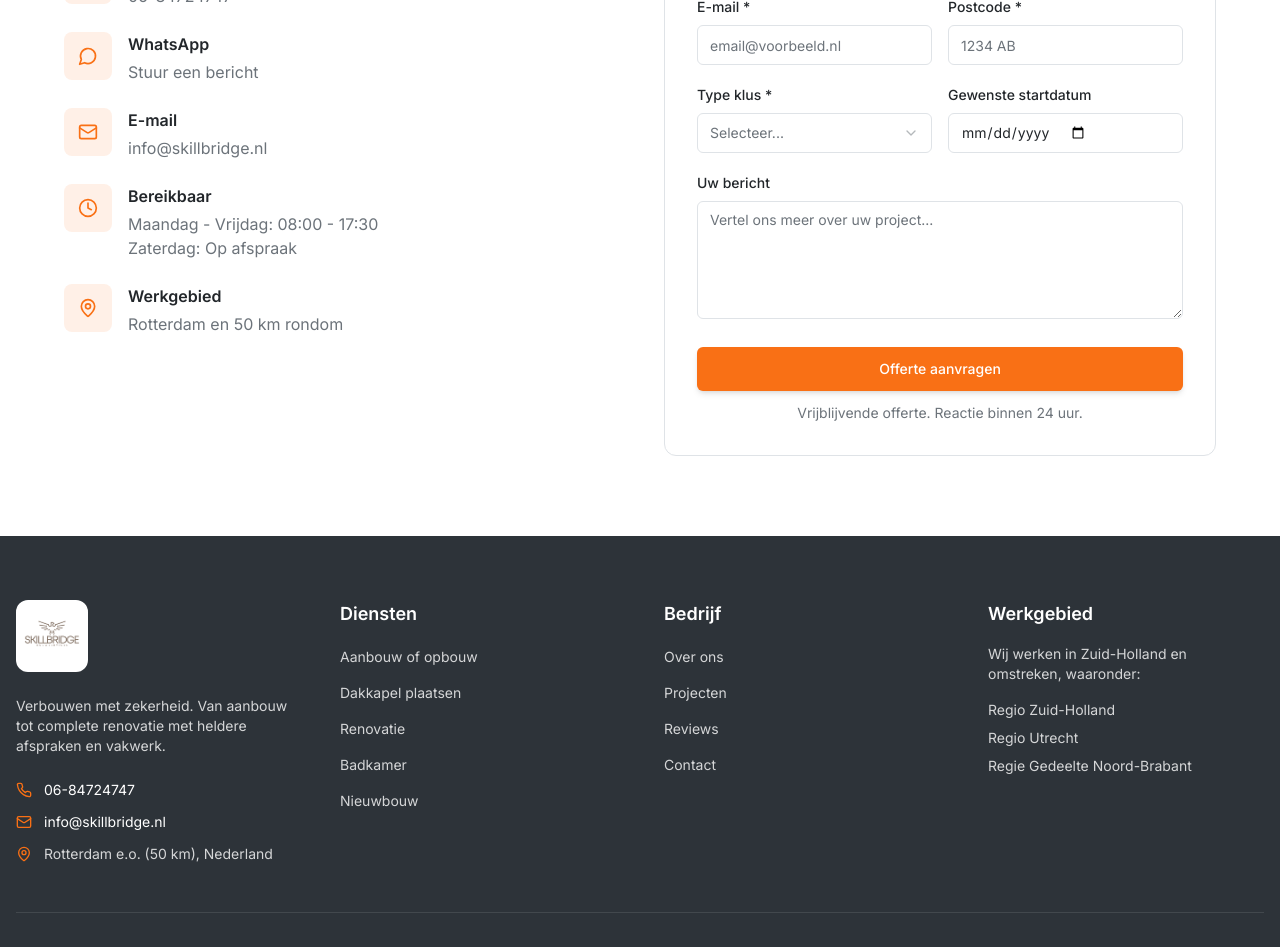
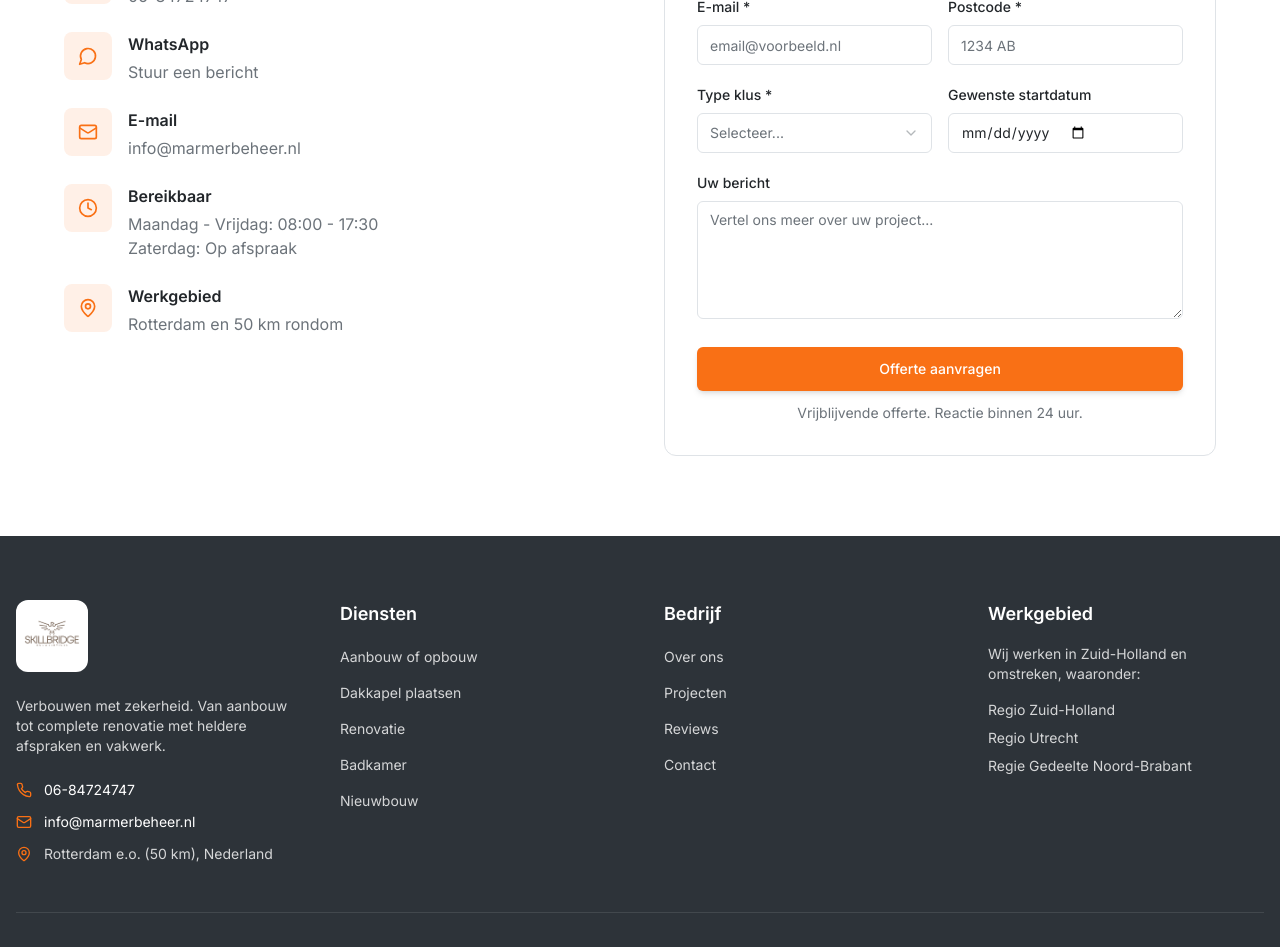
Before and after one commit to LOCO10567/skillbridge-solutions, a React (Vite) app: page /contact in a window 1280 px wide. Shown: the part 660-1607 px from the top of the page. Built offline with nearby package versions, Linux system fonts and the light colour scheme; the HTML template or start-up script is replaced by a standard one.

Commit message:
Wijzig e-mailadres naar info@marmerbeheer.nl

```diff
--- a/src/components/home/ContactSection.tsx
+++ b/src/components/home/ContactSection.tsx
@@ -75,8 +75,8 @@ export function ContactSection() {
                 </div>
                 <div>
                   <h3 className="font-semibold text-foreground mb-1">E-mail</h3>
-                  <a href="mailto:info@skillbridge.nl" className="text-muted-foreground hover:text-accent transition-colors">
-                    info@skillbridge.nl
+                  <a href="mailto:info@marmerbeheer.nl" className="text-muted-foreground hover:text-accent transition-colors">
+                    info@marmerbeheer.nl
                   </a>
                 </div>
               </div>
--- a/src/components/layout/Footer.tsx
+++ b/src/components/layout/Footer.tsx
@@ -36,9 +36,9 @@ export function Footer() {
                 <Phone className="h-4 w-4 text-accent" />
                 06-84724747
               </a>
-              <a href="mailto:info@skillbridge.nl" className="flex items-center gap-3 text-sm hover:text-accent transition-colors">
+              <a href="mailto:info@marmerbeheer.nl" className="flex items-center gap-3 text-sm hover:text-accent transition-colors">
                 <Mail className="h-4 w-4 text-accent" />
-                info@skillbridge.nl
+                info@marmerbeheer.nl
               </a>
               <div className="flex items-start gap-3 text-sm text-primary-foreground/80">
                 <MapPin className="h-4 w-4 text-accent mt-0.5" />
--- a/src/pages/Contact.tsx
+++ b/src/pages/Contact.tsx
@@ -110,8 +110,8 @@ const Contact = () => {
                   </div>
                   <div>
                     <h3 className="font-semibold text-foreground mb-1">E-mail</h3>
-                    <a href="mailto:info@skillbridge.nl" className="text-muted-foreground hover:text-accent transition-colors">
-                      info@skillbridge.nl
+                    <a href="mailto:info@marmerbeheer.nl" className="text-muted-foreground hover:text-accent transition-colors">
+                      info@marmerbeheer.nl
                     </a>
                   </div>
                 </div>
```
